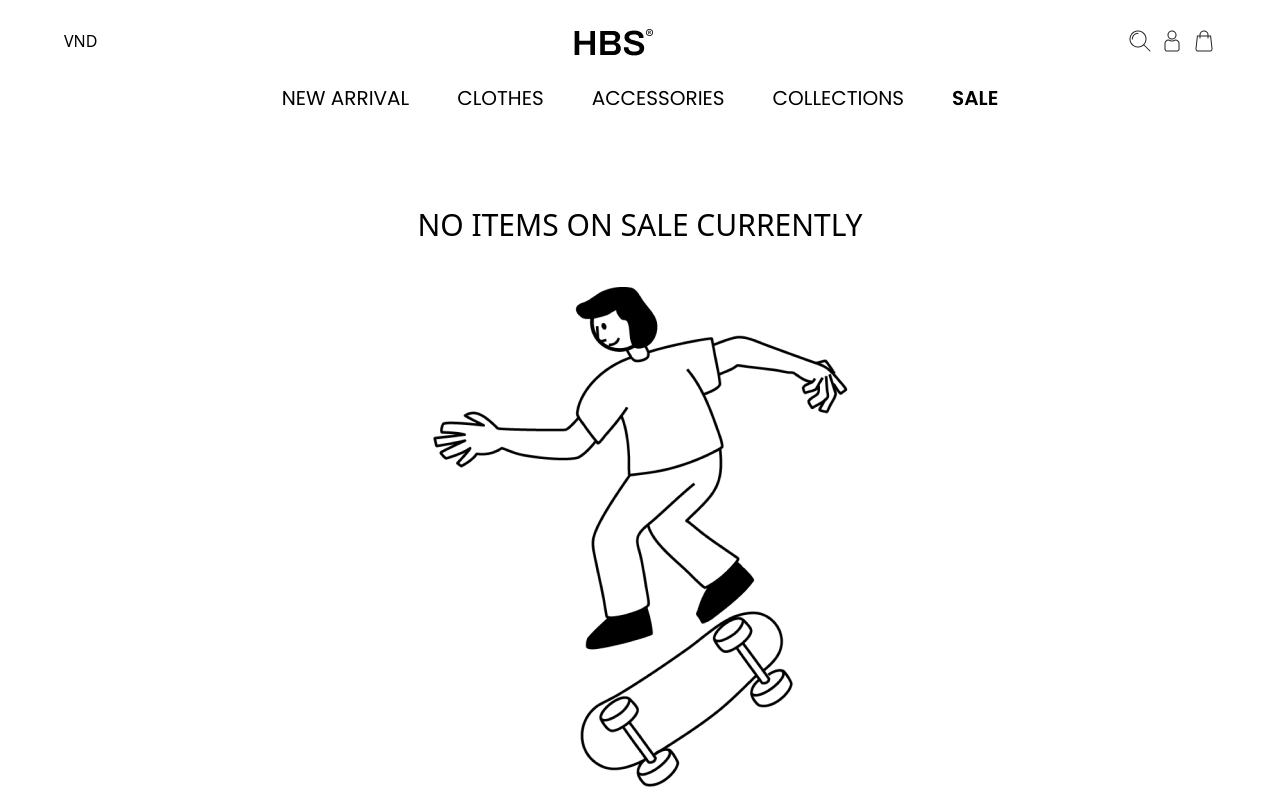
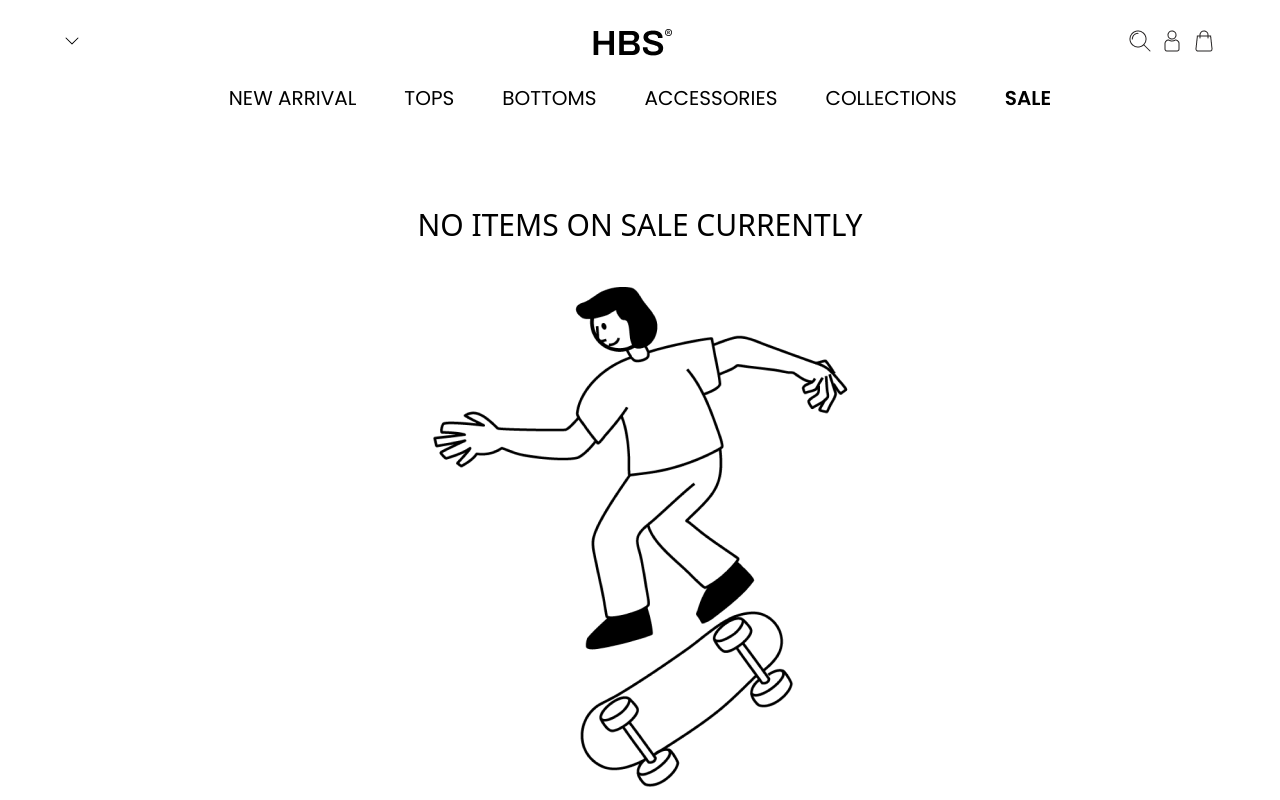
Before and after one commit to jennyberry/hbs-clone, a React (Vite) app: page /hbs-clone/sale in a window 1280 px wide. Shown: the top 800 px of the page. Built offline with nearby package versions, Linux system fonts and the light colour scheme.

Commit message:
dropdown box

```diff
--- a/package.json
+++ b/package.json
@@ -11,7 +11,9 @@
   },
   "dependencies": {
     "react": "^18.2.0",
-    "react-dom": "^18.2.0"
+    "react-dom": "^18.2.0",
+    "react-icons": "^4.6.0",
+    "uuid": "^9.0.0"
   },
   "devDependencies": {
     "@types/react": "^18.0.22",
--- /dev/null
+++ b/src/components/DropdownBox.jsx
@@ -0,0 +1,33 @@
+import {useState} from 'react'
+import { BsChevronDown, BsChevronUp } from 'react-icons/bs'
+import React from 'react'
+import { v4 as uuidv4 } from 'uuid';
+const DropdownBox = ({selected, setSelected}) => {
+    const [isOpen, setOpen] = useState(false)
+    const currencyOption = ["$AUD","$USD","VND"]
+  return (
+      <div className='dropdown'>
+          <div className='dropdown-btn' onClick={()=> setOpen(pre => !pre)}>
+              {selected}
+             {isOpen ? (<div><BsChevronUp/></div>) : (<div><BsChevronDown/></div>)}
+          </div>
+          {isOpen && (<div className='dropdown-content'>
+              {currencyOption.map((option) => (
+                  <ul
+                  className='dropdown-item'>
+                      <li key={uuidv4}
+                       onClick={e => {
+                        setSelected(option);
+                        setOpen(!open)}} >
+                          {option}
+                      </li>
+                 </ul>
+                  ))}
+      </div>)}
+
+      </div>
+
+  )
+}
+
+export default DropdownBox
--- a/src/components/Footer.jsx
+++ b/src/components/Footer.jsx
@@ -9,7 +9,7 @@ const Footer = () => {
         <h3 className={styles.heading3}>Newsletter</h3>
           <input type="email"
             placeholder='Your email...'
-            className='py-3 px-5 max-w-[80%] max-h-[40px] rounded-[10px] bg-black text-white border-2'></input>
+            className='p-2 max-w-[80%] max-h-[40px] rounded-[10px] bg-black text-white border-2'></input>
       </div>
       <div>
         <h3 className={styles.heading3}>Find a store</h3>
--- a/src/components/Navbar.jsx
+++ b/src/components/Navbar.jsx
@@ -1,11 +1,19 @@
 import { navLinks } from "../constants"
 import { Link, NavLink } from "react-router-dom"
+import { useState } from "react"
+import { DropdownBox } from '../components'
+import { v4 as uuidv4 } from 'uuid';
 const Navbar = () => {
+const [selected, setSelected] = useState("")
   return (
 
     <nav className="w-full flex py-6 navbar flex-col relative">
       <div className="flex justify-between items-center pb-5">
-        <div>VND</div>
+        {/* dropdown box */}
+        <DropdownBox
+          key={uuidv4}
+          selected={selected}
+          setSelected={setSelected} />
         <Link to="/hbs-clone/"><img src="assets/logo.png" alt="hbs-logo" className="cursor-pointer"/></Link>
 
       <div className="flex justify-between items-center">
--- a/src/components/index.js
+++ b/src/components/index.js
@@ -8,6 +8,7 @@ import NewProducts from "./NewProducts";
 import Allitems from "./Allitems";
 import AccessoriesItem from "./AccessoriesItem";
 import CollectionItem from "./CollectionItem";
+import DropdownBox from "./DropdownBox";
 export {
   Navbar,
   Hero,
@@ -19,4 +20,5 @@ export {
   Allitems,
   AccessoriesItem,
   CollectionItem,
+  DropdownBox,
 };
--- a/src/constants/index.js
+++ b/src/constants/index.js
@@ -7,8 +7,13 @@ export const navLinks = [
     link: "new",
   },
   {
-    id: "clothes",
-    title: "CLOTHES",
+    id: "top",
+    title: "TOPS",
+    link: "clothes",
+  },
+  {
+    id: "bottoms",
+    title: "BOTTOMS",
     link: "clothes",
   },
   {
--- a/src/index.css
+++ b/src/index.css
@@ -151,3 +151,24 @@ span{
 .navbar__link--active {
   font-weight: 600;
 }
+.dropdown{
+  width: 70px;
+cursor: pointer;
+user-select: none;
+}
+.dropdown-btn{
+  display: flex;
+justify-content: space-between;
+align-items: center;
+}
+.dropdown-content{
+  position: absolute;
+  /* box-shadow: 3px 3px 10px 6px rgba(0, 0, 0, 0.07) */
+}
+.dropdown-item{
+  cursor: pointer;
+  padding: 5px;
+}
+.dropdown-item li:hover{
+  font-weight: 700;
+}
--- a/src/pages/Accessories.jsx
+++ b/src/pages/Accessories.jsx
@@ -11,7 +11,7 @@ const Accessories = () => {
       </div>
       <div className={`bg-primary ${styles.flexStart}`}>
         <div className={`${styles.boxWidth}`}>
-          <div className='text-center font-archivo font-semibold text-[40px] mt-5'>
+          <div className={`${styles.titleHead}`}>
             <h1>ACCESSORIES</h1>
             <div className={`${styles.lineHeading}`}></div>
           </div>
--- a/src/pages/Clothes.jsx
+++ b/src/pages/Clothes.jsx
@@ -11,7 +11,7 @@ const Clothes = () => {
       </div>
       <div className={`bg-primary ${styles.flexStart}`}>
         <div className={`${styles.boxWidth}`}>
-          <div className='text-center font-archivo font-semibold text-[40px] mt-5'>
+          <div className={`${styles.titleHead}`}>
             <h1>ALL ITEMS</h1>
             <div className={`${styles.lineHeading}`}></div>
           </div>
--- a/src/pages/Collections.jsx
+++ b/src/pages/Collections.jsx
@@ -11,7 +11,7 @@ const Collections = () => {
       </div>
       <div className={`bg-primary ${styles.flexStart}`}>
         <div className={`${styles.boxWidth}`}>
-          <div className='text-center font-archivo font-semibold text-[40px] mt-5'>
+          <div className={`${styles.titleHead}`}>
             <h1>COLLECTIONS</h1>
             <div className={`${styles.lineHeading}`}></div>
           </div>
--- a/src/pages/New.jsx
+++ b/src/pages/New.jsx
@@ -11,7 +11,7 @@ const New = () => {
       </div>
       <div className={`bg-primary ${styles.flexStart}`}>
         <div className={`${styles.boxWidth}`}>
-          <div className='text-center font-archivo font-semibold text-[40px] mt-5'>
+          <div className={`${styles.titleHead}`}>
             <h1>NEW ARRIVAL</h1>
             <div className={`${styles.lineHeading}`}></div>
           </div>
--- a/src/style.js
+++ b/src/style.js
@@ -4,7 +4,7 @@ const styles = {
   line: "w-[300px] h-[3px] border-3 bg-black my-5",
   lineHeading: "w-[110px] h-[3px] bg-black my-2 flex mx-auto ",
   heading3: "font-poppins font-semibold text-[18px] pt-5 pb-3",
-
+  titleHead: "text-center font-archivo font-semibold text-[40px] mt-20",
   heading2:
     "font-vietnam font-normal xs:text-[48px] text-[40px] text-black xs:leading-[76.8px] leading-[66.8px] w-full",
   paragraph:
```
Also changed, not shown: 1 other file (tests, documents, lock files or other folders).
